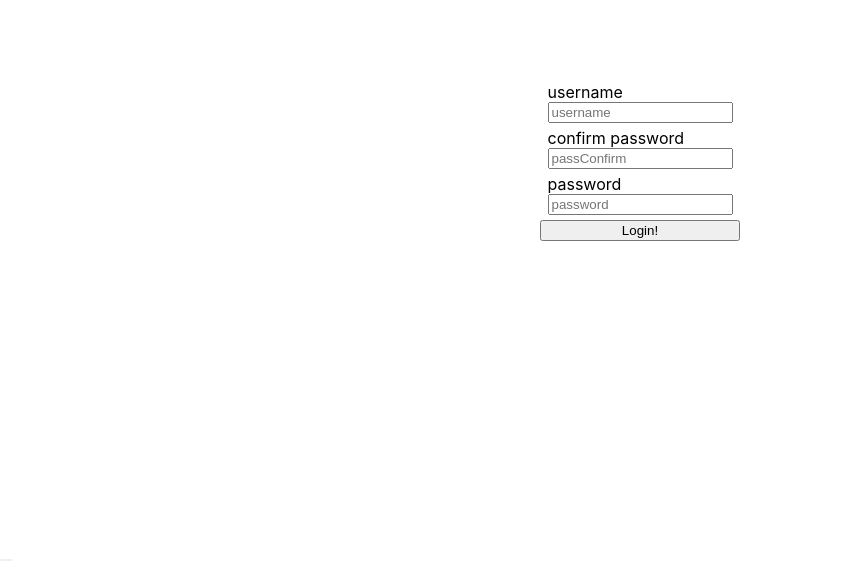
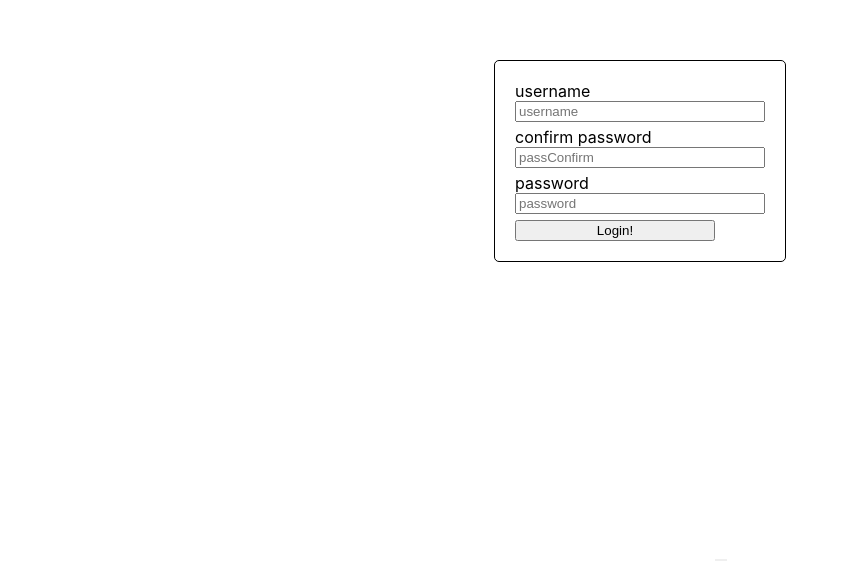
Before and after one commit to CD-Mackay/bad_ui_battles, a React (Create React App) app in the folder ddos-proof-auth/: page / in a window 1280 px wide. Shown: the part 239-800 px from the top of the page, without its empty margins (0-849 px from the left). Built offline with nearby package versions, Linux system fonts and the light colour scheme.

Commit message:
style input wrapper

```diff
--- a/ddos-proof-auth/src/App.css
+++ b/ddos-proof-auth/src/App.css
@@ -18,3 +18,11 @@
   width: 200px;
   margin: 0 auto;
 }
+
+.form-wrapper {
+  border: 1px solid black;
+  width: 250px;
+  margin: 0 auto;
+  padding: 20px;
+  border-radius: 5px;
+}
--- a/ddos-proof-auth/src/App.js
+++ b/ddos-proof-auth/src/App.js
@@ -83,7 +83,7 @@ function App() {
   return (
     <div className="App">
       {view === "login" &&
-        <>
+        <div className="form-wrapper">
           {" "}
           {inputs.map((element) => {
             return (
@@ -100,7 +100,7 @@ function App() {
           })}
           <button id="login-button" onClick={handleLogin}>Login!</button>
           <input type="button" id="hidden-input" />
-        </>
+        </div>
       }
       {view === "success" && <p>You are now logged in!</p>}
     </div>
```
